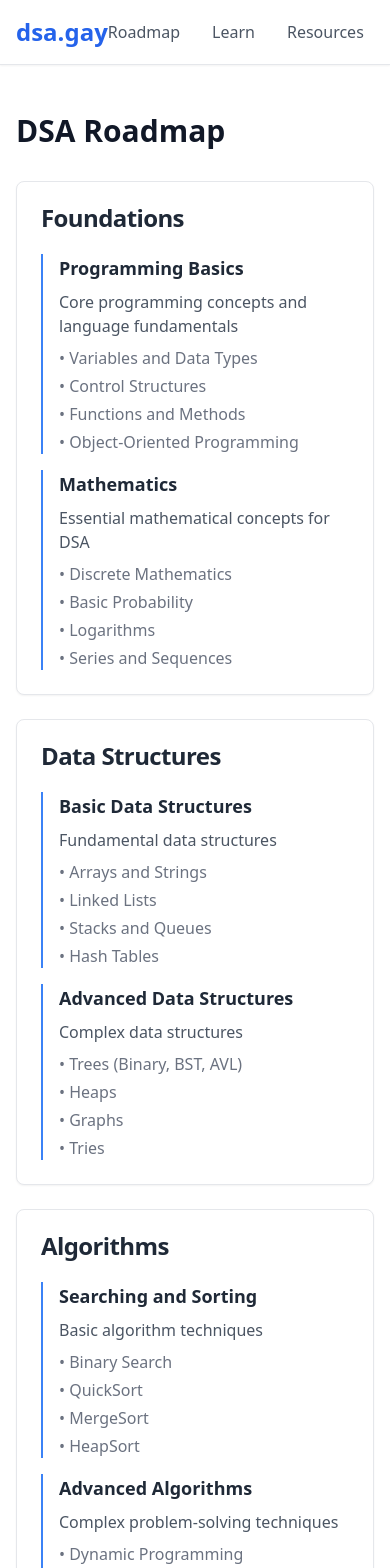
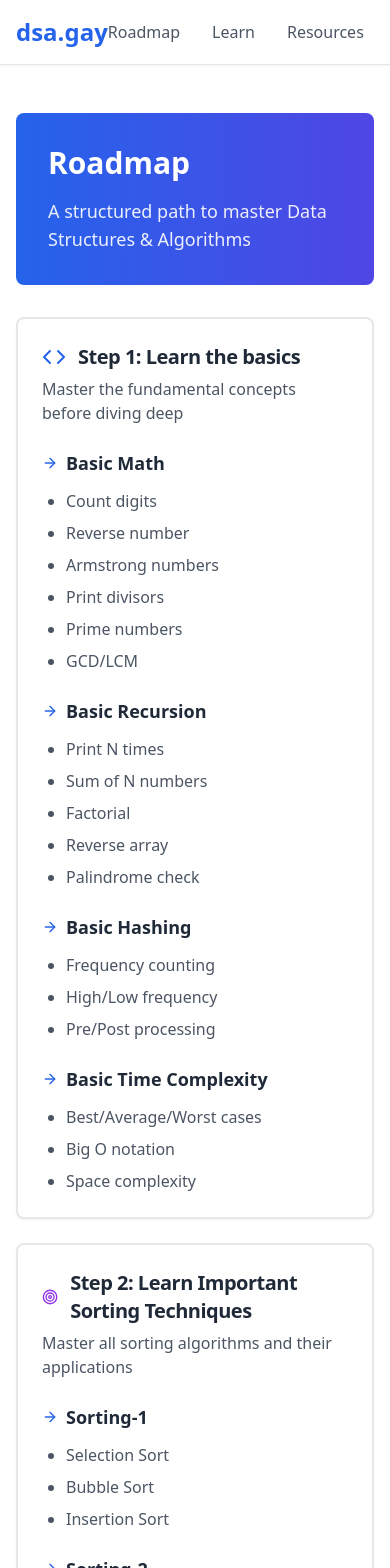
Before and after one commit to rohzzn/dsa, a Next.js app: page /roadmap in a window 390 px wide. Shown: the top 1568 px of the page. Built offline with nearby package versions, Linux system fonts and the light colour scheme.

Commit message:
Add headers and descriptions to Learning and Roadmap pages for improved user guidance

```diff
--- a/src/components/sections/Learning.tsx
+++ b/src/components/sections/Learning.tsx
@@ -113,6 +113,13 @@ const learningContent = {
 const LearningPage = () => {
   return (
     <div className="space-y-12">
+         {/* Header Section */}
+         <div className="bg-gradient-to-r from-blue-600 to-indigo-600 rounded-lg p-8 text-white">
+        <h1 className="text-3xl font-bold mb-4">Learning</h1>
+        <p className="text-lg opacity-90">
+          A structured path to master Data Structures & Algorithms
+        </p>
+      </div>
       {/* Professional Courses Section */}
       <section>
         <div className="flex items-center space-x-2 mb-6">
--- a/src/components/sections/Roadmap.tsx
+++ b/src/components/sections/Roadmap.tsx
@@ -1,25 +1,161 @@
-import React from 'react'
-import { Card, CardHeader, CardTitle, CardContent } from '../ui/card'
-import { roadmapData } from '@/lib/data/roadmaps'
+import React from 'react';
+import { Card, CardHeader, CardTitle, CardContent } from '@/components/ui/card';
+import { ArrowRight, CheckSquare, Code, Brain, Zap, Target } from 'lucide-react';
 
-const Roadmap = () => {
+const roadmapData = {
+  // Based on Striver's A2Z DSA Sheet structure
+  steps: [
+    {
+      title: "Step 1: Learn the basics",
+      icon: <Code className="w-6 h-6 text-blue-600" />,
+      description: "Master the fundamental concepts before diving deep",
+      topics: [
+        {
+          name: "Basic Math",
+          subtopics: ["Count digits", "Reverse number", "Armstrong numbers", "Print divisors", "Prime numbers", "GCD/LCM"]
+        },
+        {
+          name: "Basic Recursion",
+          subtopics: ["Print N times", "Sum of N numbers", "Factorial", "Reverse array", "Palindrome check"]
+        },
+        {
+          name: "Basic Hashing",
+          subtopics: ["Frequency counting", "High/Low frequency", "Pre/Post processing"]
+        },
+        {
+          name: "Basic Time Complexity",
+          subtopics: ["Best/Average/Worst cases", "Big O notation", "Space complexity"]
+        }
+      ]
+    },
+    {
+      title: "Step 2: Learn Important Sorting Techniques",
+      icon: <Target className="w-6 h-6 text-purple-600" />,
+      description: "Master all sorting algorithms and their applications",
+      topics: [
+        {
+          name: "Sorting-1",
+          subtopics: ["Selection Sort", "Bubble Sort", "Insertion Sort"]
+        },
+        {
+          name: "Sorting-2",
+          subtopics: ["Merge Sort", "Quick Sort", "Quick Select"]
+        }
+      ]
+    },
+    {
+      title: "Step 3: Master Arrays",
+      icon: <Brain className="w-6 h-6 text-green-600" />,
+      description: "Arrays form the foundation of data structures",
+      topics: [
+        {
+          name: "Easy Problems",
+          subtopics: ["Reverse array", "Remove duplicates", "Left rotate", "Linear Search", "Missing number"]
+        },
+        {
+          name: "Medium Problems",
+          subtopics: ["Two Sum", "Sort Colors", "Majority Element", "Maximum Subarray", "Next Permutation"]
+        },
+        {
+          name: "Hard Problems",
+          subtopics: ["Pascal Triangle", "Majority Element II", "3-Sum", "4-Sum", "Largest Subarray with 0 sum"]
+        }
+      ]
+    },
+    {
+      title: "Step 4: Binary Search",
+      icon: <Target className="w-6 h-6 text-yellow-600" />,
+      description: "Master this essential searching paradigm",
+      topics: [
+        {
+          name: "BS on 1D Arrays",
+          subtopics: ["Basic Implementation", "Lower/Upper Bound", "Search Insert Position"]
+        },
+        {
+          name: "BS on Answers",
+          subtopics: ["Nth Root", "Median of 2 Sorted Arrays", "Aggressive Cows"]
+        }
+      ]
+    },
+    {
+      title: "Step 5: Linked List",
+      icon: <CheckSquare className="w-6 h-6 text-red-600" />,
+      description: "Understanding linked structures and their operations",
+      topics: [
+        {
+          name: "Learn 1D Linked List",
+          subtopics: ["Implementation", "Insertion", "Deletion", "Traversal"]
+        },
+        {
+          name: "Learn Doubly Linked List",
+          subtopics: ["Implementation", "All Operations"]
+        },
+        {
+          name: "Medium Problems",
+          subtopics: ["Reverse LL", "Middle of LL", "Delete/Add nodes"]
+        },
+        {
+          name: "Hard Problems",
+          subtopics: ["Rotate LL", "Clone with Random Pointer", "LRU Cache"]
+        }
+      ]
+    },
+    {
+      title: "Step 6: Recursion and Backtracking",
+      icon: <Zap className="w-6 h-6 text-orange-600" />,
+      description: "Master the art of recursive thinking",
+      topics: [
+        {
+          name: "Get Started",
+          subtopics: ["Parameterized/Functional", "Multiple Recursion Calls"]
+        },
+        {
+          name: "Subsequences Pattern",
+          subtopics: ["All Subsequences", "All Permutations", "Unique Combinations"]
+        },
+        {
+          name: "Hard Recursion",
+          subtopics: ["N Queens", "Sudoku Solver", "Palindrome Partitioning"]
+        }
+      ]
+    }
+  ]
+};
+
+const RoadmapPage = () => {
   return (
+    <div className="space-y-8">
+      {/* Header Section */}
+      <div className="bg-gradient-to-r from-blue-600 to-indigo-600 rounded-lg p-8 text-white">
+        <h1 className="text-3xl font-bold mb-4">Roadmap</h1>
+        <p className="text-lg opacity-90">
+          A structured path to master Data Structures & Algorithms
+        </p>
+      </div>
+
+      {/* Steps Section */}
       <div className="space-y-6">
-      {roadmapData.map((section, index) => (
-        <Card key={index}>
+        {roadmapData.steps.map((step, index) => (
+          <Card key={index} className="border-2 hover:border-blue-100 transition-all">
             <CardHeader>
-            <CardTitle>{section.title}</CardTitle>
+              <div className="flex items-center space-x-3">
+                {step.icon}
+                <CardTitle className="text-xl">{step.title}</CardTitle>
+              </div>
+              <p className="text-gray-600 mt-2">{step.description}</p>
             </CardHeader>
             <CardContent>
-            <div className="space-y-4">
-              {section.topics.map((topic, topicIndex) => (
-                <div key={topicIndex} className="border-l-2 border-blue-500 pl-4">
-                  <h3 className="font-semibold text-lg mb-2">{topic.title}</h3>
-                  <p className="text-gray-600">{topic.description}</p>
-                  <ul className="mt-2 space-y-1">
+              <div className="grid grid-cols-1 md:grid-cols-2 gap-6">
+                {step.topics.map((topic, topicIndex) => (
+                  <div key={topicIndex} className="space-y-3">
+                    <h3 className="font-semibold text-lg flex items-center">
+                      <ArrowRight className="w-4 h-4 mr-2 text-blue-600" />
+                      {topic.name}
+                    </h3>
+                    <ul className="space-y-2">
                       {topic.subtopics.map((subtopic, subtopicIndex) => (
-                      <li key={subtopicIndex} className="text-gray-500">
-                        • {subtopic}
+                        <li key={subtopicIndex} className="text-gray-600 ml-6 list-disc">
+                          {subtopic}
                         </li>
                       ))}
                     </ul>
@@ -30,7 +166,33 @@ const Roadmap = () => {
           </Card>
         ))}
       </div>
-  )
-}
 
-export default Roadmap
+      {/* Tips Section */}
+      <Card className="border-2 border-blue-100 bg-blue-50">
+        <CardContent className="p-6">
+          <h3 className="font-semibold text-lg mb-4 text-blue-800">Pro Tips:</h3>
+          <ul className="space-y-2 text-blue-700">
+            <li className="flex items-center">
+              <CheckSquare className="w-4 h-4 mr-2" />
+              Follow the steps in order - each builds upon the previous
+            </li>
+            <li className="flex items-center">
+              <CheckSquare className="w-4 h-4 mr-2" />
+              Practice problems from each topic before moving on
+            </li>
+            <li className="flex items-center">
+              <CheckSquare className="w-4 h-4 mr-2" />
+              Implement everything you learn - practice is key
+            </li>
+            <li className="flex items-center">
+              <CheckSquare className="w-4 h-4 mr-2" />
+              Revise concepts regularly and maintain a revision table
+            </li>
+          </ul>
+        </CardContent>
+      </Card>
+    </div>
+  );
+};
+
+export default RoadmapPage;
--- a/src/pages/resources/index.tsx
+++ b/src/pages/resources/index.tsx
@@ -4,7 +4,13 @@ import Resources from '@/components/sections/Resources'
 const ResourcesPage: NextPage = () => {
  return (
    <div className="max-w-7xl mx-auto px-4 sm:px-6 lg:px-8 py-12">
-     <h1 className="text-3xl font-bold text-gray-900 mb-8">Learning Resources</h1>
+       {/* Header Section */}
+       <div className="bg-gradient-to-r from-blue-600 to-indigo-600 rounded-lg p-8 text-white">
+        <h1 className="text-3xl font-bold mb-4">Resources</h1>
+        <p className="text-lg opacity-90">
+          A structured path to master Data Structures & Algorithms
+        </p>
+      </div>
      <Resources />
    </div>
  )
--- a/src/pages/roadmap/index.tsx
+++ b/src/pages/roadmap/index.tsx
@@ -4,7 +4,6 @@ import Roadmap from '@/components/sections/Roadmap'
 const RoadmapPage: NextPage = () => {
  return (
    <div className="max-w-7xl mx-auto px-4 sm:px-6 lg:px-8 py-12">
-     <h1 className="text-3xl font-bold text-gray-900 mb-8">DSA Roadmap</h1>
      <Roadmap />
    </div>
  )
```
Lines whose indentation alone changed are shown as unchanged.
